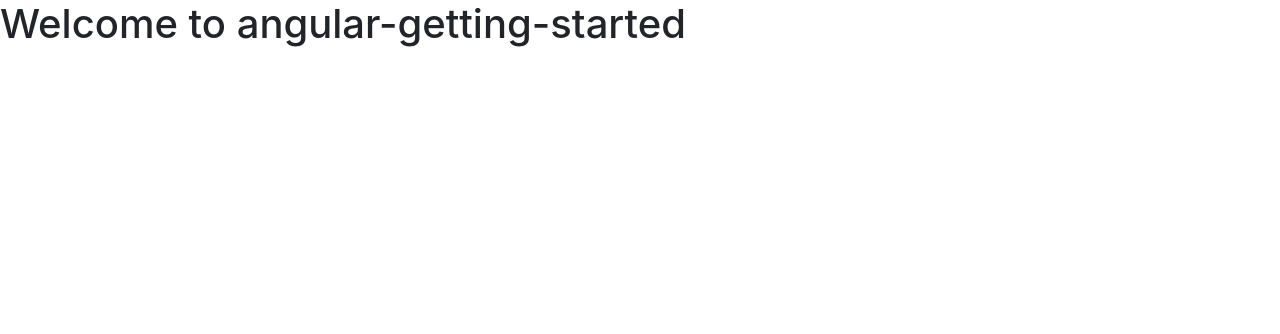
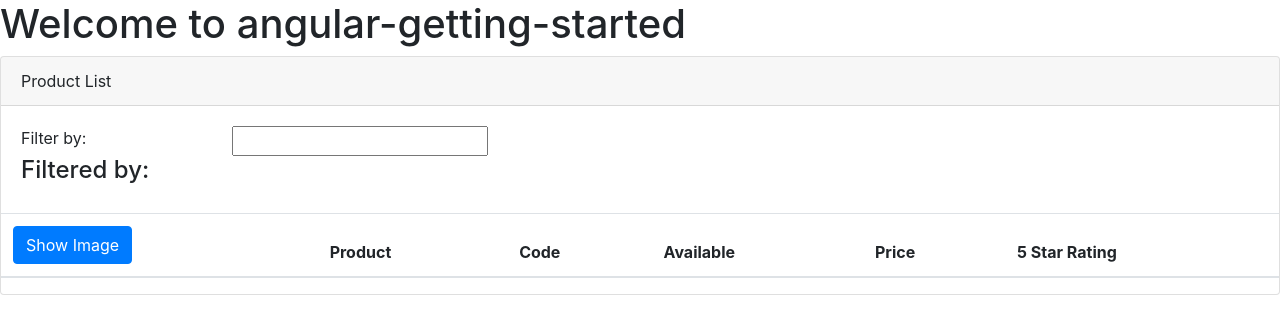
Before and after one commit to ComeAlongErica/angular-demonstration, an Angular app: page / in a window 1280 px wide. Shown: the top 334 px of the page. Built offline with nearby package versions, Linux system fonts and the light colour scheme.

Commit message:
add-products list comp

```diff
--- a/src/app/app.component.html
+++ b/src/app/app.component.html
@@ -1,3 +1,4 @@
 <div>
   <h1>Welcome to {{pageTitle}}</h1>
+  <pm-products></pm-products>
 </div>
--- a/src/app/app.module.ts
+++ b/src/app/app.module.ts
@@ -3,10 +3,12 @@ import { NgModule } from '@angular/core';
 
 import { AppRoutingModule } from './app-routing.module';
 import { AppComponent } from './app.component';
+import { ProductsListComponent } from './products/products-list/products-list.component';
 
 @NgModule({
   declarations: [
-    AppComponent
+    AppComponent,
+    ProductsListComponent
   ],
   imports: [
     BrowserModule,
--- /dev/null
+++ b/src/app/products/products-list/products-list.component.html
@@ -0,0 +1,39 @@
+<div class="card">
+  <div class="card-header">
+    Product List
+  </div>
+  <div class="card-body">
+    <div class="row">
+      <div class="col-md-2">Filter by:</div>
+      <div class="col-md-4">
+        <input type="text" />
+      </div>
+    </div>
+    <div class="row">
+      <div class="col-md-6">
+        <h4>Filtered by:</h4>
+      </div>
+    </div>
+  </div>
+  <div class="table-responsive">
+    <table class="table">
+      <thead>
+        <tr>
+          <th>
+            <button class="btn btn-primary">
+              Show Image
+            </button>
+          </th>
+          <th>Product</th>
+          <th>Code</th>
+          <th>Available</th>
+          <th>Price</th>
+          <th>5 Star Rating</th>
+        </tr>
+      </thead>
+      <tbody>
+
+      </tbody>
+    </table>
+  </div>
+</div>
```
Also changed, not shown: src/app/products/products-list/products-list.component.ts (added, +8 -0 lines), 1 other file (tests, documents, lock files or other folders).
